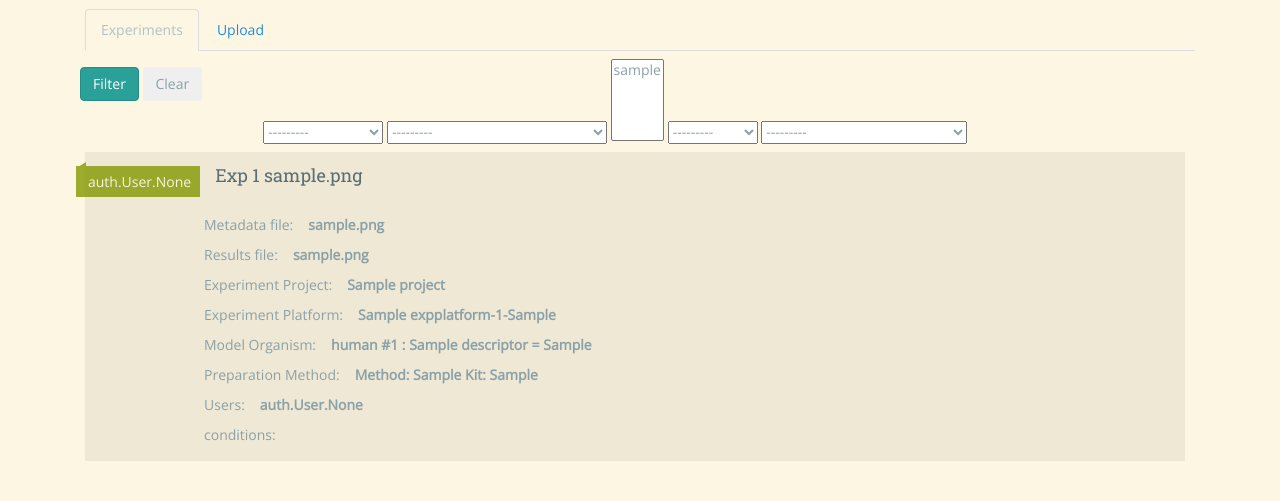
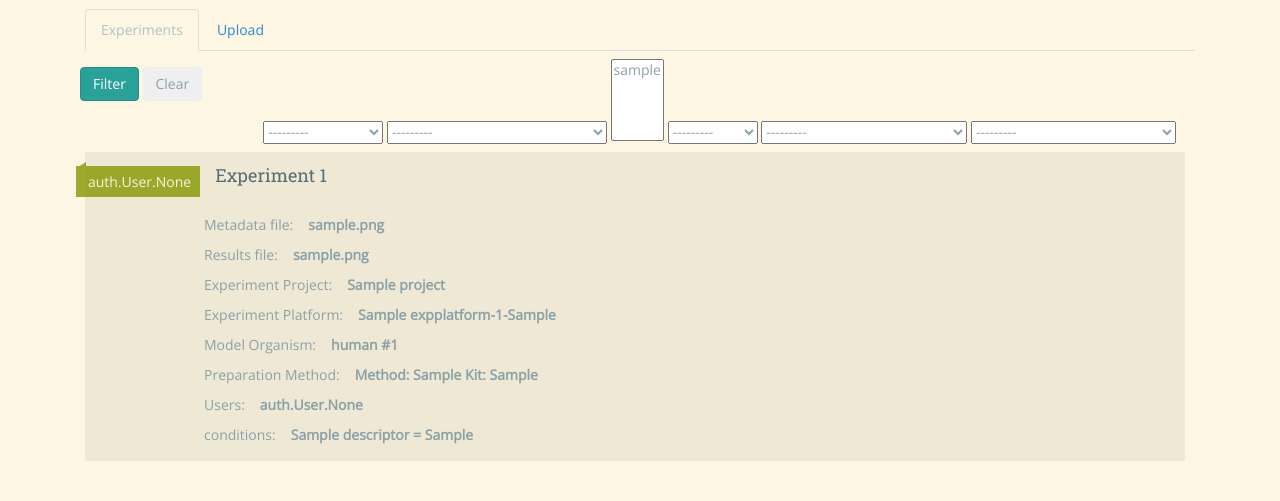
Before and after one commit to wjojf/ngsdb, a Django app: page /exp/all/ in a window 1280 px wide. Shown: the part 51-552 px from the top of the page. Run offline with Django 4.2, Linux system fonts and the light colour scheme; tables that the repository leaves empty hold one stand-in row (values such as "Sample post"); data that the repository does not hold is empty; some libraries are stand-ins or nearby versions.

Commit message:
Add Filtering by DescriptorMap for Experiment objects

```diff
--- a/exp/filters.py
+++ b/exp/filters.py
@@ -1,8 +1,15 @@
 import django_filters
-from exp.models import Experiment
+from django.contrib.contenttypes.models import ContentType
+from exp.models import Descriptor, DescriptorMap, Experiment
 
 
 class ExperimentFilter(django_filters.FilterSet):
+
+    conditions = django_filters.ModelChoiceFilter(
+        queryset=DescriptorMap.objects.filter(
+            content_type=ContentType.objects.get_for_model(Experiment)
+        )
+    )
 
     class Meta:
         model = Experiment
--- a/exp/models.py
+++ b/exp/models.py
@@ -230,4 +230,4 @@
     conditions = GenericRelation(DescriptorMap)
 
     def __str__(self):
-        return f'Exp {self.id} \n {self.data_filepath}'
+        return f'Experiment {self.id}'
--- a/exp/views.py
+++ b/exp/views.py
@@ -3,6 +3,7 @@
 from telnetlib import EXOPL
 from attr import fields
 from django.shortcuts import redirect
+from django.views import View
 from django.views.generic import list, edit
 from django.views.generic.base import TemplateResponseMixin
 from django.urls import reverse, reverse_lazy
@@ -94,31 +95,6 @@
         return redirect('exp_home_view')
 
 
-class ImportCSVView(edit.FormView):
-    '''
-    Handles saving MuseumItems uploaded in a .csv file to database.
-    '''
-    template_name  = 'exp/import.html'
-
-
-    def get(self, request, *args, **kwargs):
-        formset_class = modelformset_factory(Experiment, formset=BaseUploadedFormSet, fields='__all__')
-        formset = formset_class(data=request.POST, queryset=Experiment.objects.none())
-        context = self.get_context_data(**kwargs)
-        context['formset'] = formset
-        context['tabs'] = build_tabs_dict(request, EXP_TAB)
-        return self.render_to_response(context)
-
-
-    def post(self, request, *args, **kwargs):
-        formset_class = modelformset_factory(Experiment,formset=BaseUploadedFormSet, fields='__all__')
-        formset = formset_class(data=request.POST, queryset=Experiment.objects.none())
-        if formset.is_valid():
-            self.objects = formset.save()
-            return HttpResponseRedirect(reverse_lazy('exp_home_view'))
-        else:
-            return self.get(request, *args, **kwargs)
-
 ##########################################################################
 
 class BaseActionView(list.ListView, edit.BaseFormView):
@@ -200,6 +176,10 @@
             for item in self.queryset:
                 DescriptorMap.objects.update_for_object(item, **fields)
         return HttpResponseRedirect(self.get_success_url())
+
+
+class ImportCSVView(View):
+    pass
 
 ##########################################################################
 
--- a/nlib/templatetags/common_tags.py
+++ b/nlib/templatetags/common_tags.py
@@ -15,6 +15,7 @@
 from nlib.views import ALLOWED_LOOKUP_TYPES
 
 register = template.Library()
+
 
 @register.simple_tag(takes_context=True)
 def render_obj(context, obj, css_class='order-fieldset', tag='p'):
@@ -83,6 +84,7 @@
         buttons.append(btn_opts)
     return {'buttons': buttons,}
 
+
 @register.simple_tag()
 def render_button(tag, text, **kwargs):
     '''
@@ -110,6 +112,7 @@
         attrs_flat = ' {}'.format(' '.join(attrs))
     return mark_safe(btn_tpl.format(tag=tag, text=text, attrs=attrs_flat))
 
+
 @register.simple_tag()
 def form_enc(form):
     from django.forms.fields import FileField
@@ -119,6 +122,7 @@
             res = 'enctype="multipart/form-data"'
             break
     return res
+
 
 @register.simple_tag(takes_context=True)
 def get_objects_by_user(context, user):
--- a/templates/exp/home.html
+++ b/templates/exp/home.html
@@ -13,7 +13,7 @@
                 {{ obj.users }}
             </div>
         </div>
-        <h4>{{ obj }}</h4>
+        <h4>{{ obj }}</></h4>
         <div class="item-details">
             {% render_obj obj css_class='item-fieldset' %}
         </div>
```
Also changed, not shown: exp/forms.py (+7 -0 lines).
